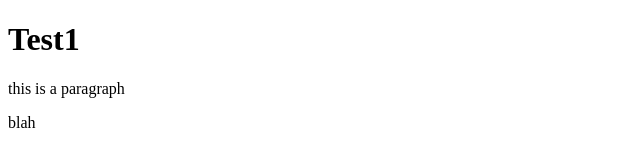
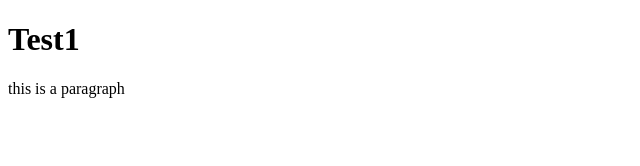
Before and after one commit to rybolia/test1, a plain HTML site: page index.html in a window 1280 px wide. Shown: the full height of the page, 0-640 px from the left. Drawn offline with Linux system fonts and the light colour scheme.

Commit message:
i removed blah

```diff
--- a/index.html
+++ b/index.html
@@ -9,6 +9,6 @@
 <body>
     <h1>Test1</h1>
     <p>this is a paragraph</p>
-    <p>blah</p>
+
 </body>
 </html>
```
